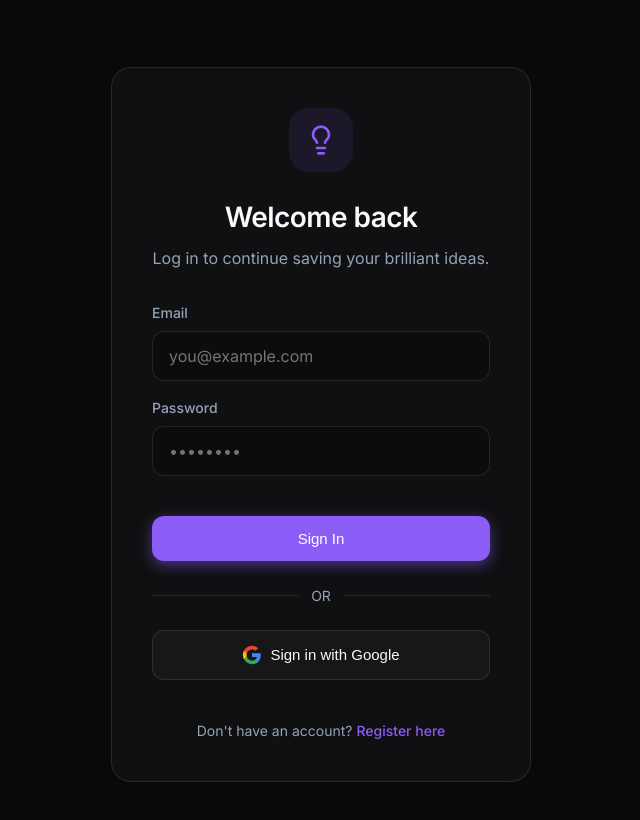
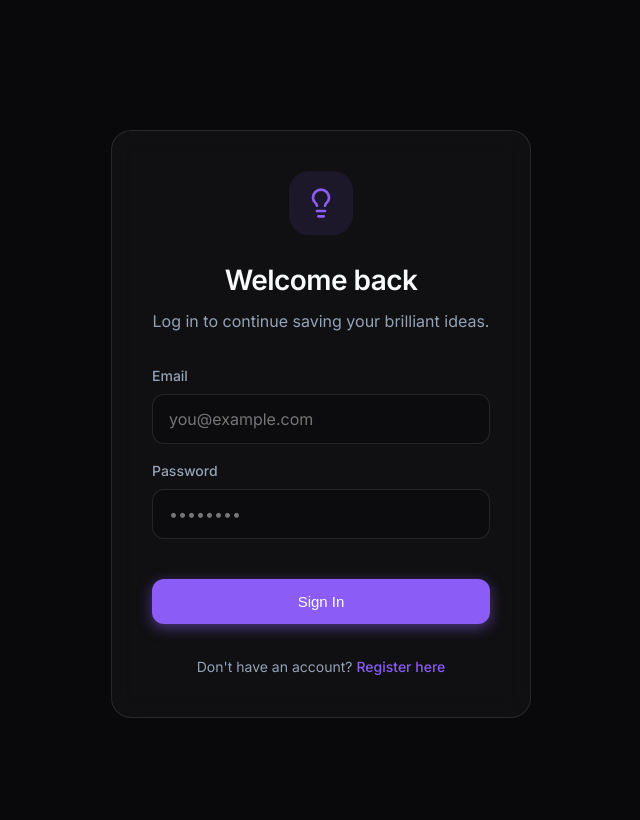
Before and after one commit to AntonyMittul/Idea_Bucket, a Next.js app: page /login in a window 1280 px wide. Shown: the top 820 px of the page, without its empty margins (319-959 px from the left). Built offline with nearby package versions, Linux system fonts and the light colour scheme.

Commit message:
chore: Revert Google auth to keep things simple

```diff
--- a/src/app/login/page.tsx
+++ b/src/app/login/page.tsx
@@ -101,27 +101,6 @@ export default function LoginPage() {
           </button>
         </form>
 
-        <div style={{ display: 'flex', alignItems: 'center', margin: '24px 0' }}>
-          <div style={{ flex: 1, height: '1px', background: 'var(--border)' }}></div>
-          <span style={{ padding: '0 12px', color: 'var(--text-muted)', fontSize: '14px' }}>OR</span>
-          <div style={{ flex: 1, height: '1px', background: 'var(--border)' }}></div>
-        </div>
-
-        <button
-          type="button"
-          onClick={() => signIn('google')}
-          className="btn btn-secondary"
-          style={{ width: '100%', padding: '14px', marginBottom: '8px' }}
-        >
-          <svg viewBox="0 0 24 24" width="20" height="20" xmlns="http://www.w3.org/2000/svg">
-            <path d="M22.56 12.25c0-.78-.07-1.53-.2-2.25H12v4.26h5.92c-.26 1.37-1.04 2.53-2.21 3.31v2.77h3.57c2.08-1.92 3.28-4.74 3.28-8.09z" fill="#4285F4"/>
-            <path d="M12 23c2.97 0 5.46-.98 7.28-2.66l-3.57-2.77c-.98.66-2.23 1.06-3.71 1.06-2.86 0-5.29-1.93-6.16-4.53H2.18v2.84C3.99 20.53 7.7 23 12 23z" fill="#34A853"/>
-            <path d="M5.84 14.09c-.22-.66-.35-1.36-.35-2.09s.13-1.43.35-2.09V7.07H2.18C1.43 8.55 1 10.22 1 12s.43 3.45 1.18 4.93l2.85-2.22.81-.62z" fill="#FBBC05"/>
-            <path d="M12 5.38c1.62 0 3.06.56 4.21 1.64l3.15-3.15C17.45 2.09 14.97 1 12 1 7.7 1 3.99 3.47 2.18 7.07l3.66 2.84c.87-2.6 3.3-4.53 6.16-4.53z" fill="#EA4335"/>
-          </svg>
-          Sign in with Google
-        </button>
-
         <div className="auth-footer">
           Don't have an account?{" "}
           <Link href="/register" className="auth-link">
--- a/src/auth.ts
+++ b/src/auth.ts
@@ -1,6 +1,5 @@
 import NextAuth from "next-auth"
 import Credentials from "next-auth/providers/credentials"
-import Google from "next-auth/providers/google"
 import { PrismaAdapter } from "@auth/prisma-adapter"
 import prisma from "./lib/prisma"
 import bcrypt from "bcryptjs"
@@ -9,7 +8,6 @@ export const { handlers, signIn, signOut, auth } = NextAuth({
   adapter: PrismaAdapter(prisma),
   session: { strategy: "jwt" },
   providers: [
-    Google,
     Credentials({
       name: "Credentials",
       credentials: {
```
